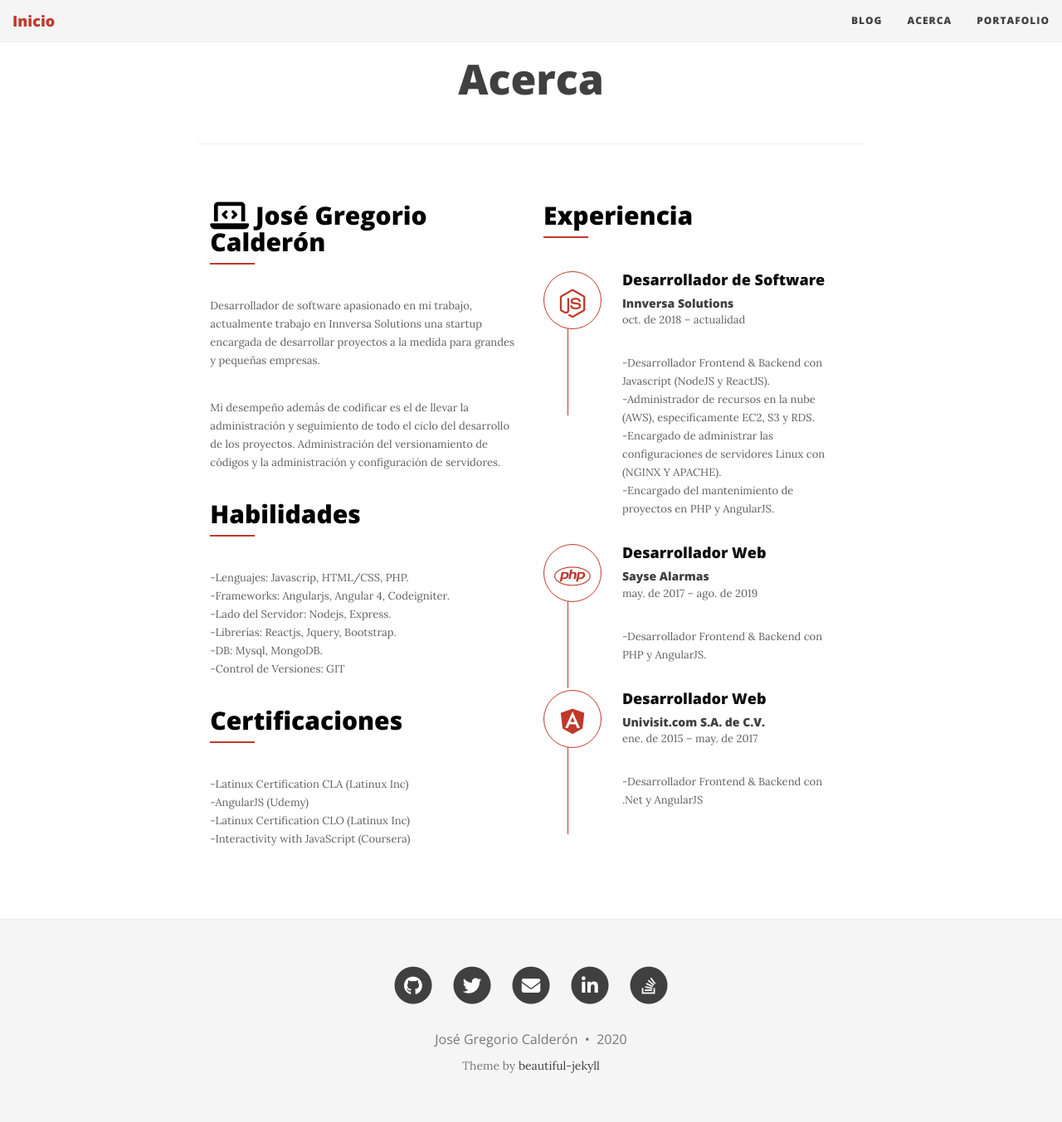
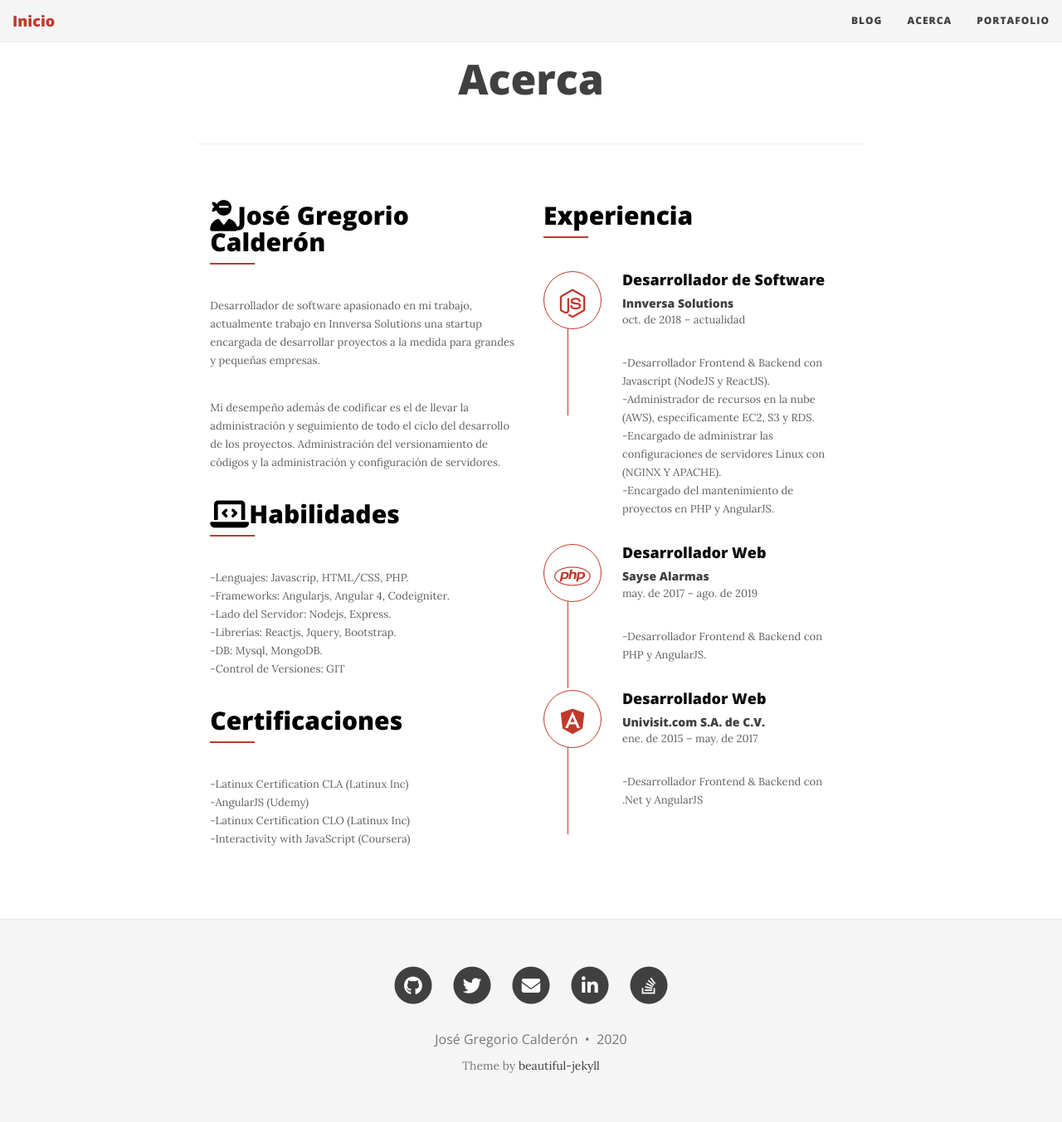
Before and after one commit to josegoyo/josegoyo.github.io, a Jekyll site: the page built from templates/aboutme.md, in a window 1280 px wide. Shown: the whole page at 83% size. Built offline with Jekyll 4.4.1, drawn with Linux system fonts in a browser that asks for light colours; nearby versions of some CDN libraries; library files that are not in the unit come from our copies; comment, search, counter and statistics services are not loaded.

Commit message:
Update aboutme.md

```diff
--- a/templates/aboutme.md
+++ b/templates/aboutme.md
@@ -9,12 +9,12 @@
             <div class="">
                 <div class="col-md-6">
                     <div class="aboutus">
-                        <h3 class="aboutus-title"><i class="fas fa-laptop-code fa-lg"></i> José Gregorio Calderón</h3>
+                        <h3 class="aboutus-title"><i class="fas fa-user-ninja fa-lg mr-1"></i>José Gregorio Calderón</h3>
                         <p class="aboutus-text">Desarrollador de software apasionado en mi trabajo, actualmente trabajo en Innversa Solutions una startup encargada de desarrollar proyectos a la medida para grandes y pequeñas empresas.</p>
                         <p class="aboutus-text">Mi desempeño además de codificar es el de llevar la administración y seguimiento de todo el ciclo del desarrollo de los proyectos. Administración del versionamiento de códigos y la administración y configuración de servidores. </p>
                     </div>
                     <div class="aboutus">
-                        <h3 class="aboutus-title">Habilidades</h3>
+                        <h3 class="aboutus-title"><i class="fas fa-laptop-code fa-lg mr-1"></i>Habilidades</h3>
                         <p class="aboutus-text">
                             -Lenguajes: Javascrip, HTML/CSS, PHP.<br/>
                             -Frameworks: Angularjs, Angular 4, Codeigniter.<br/>
```
